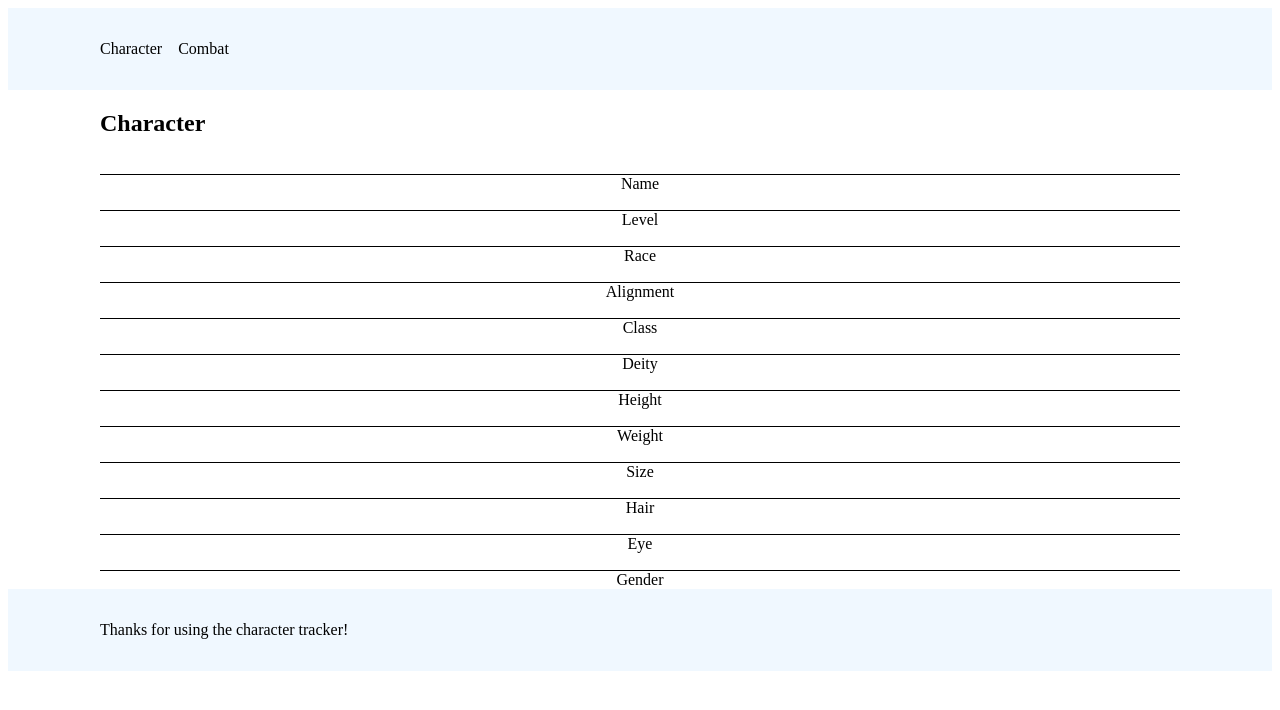
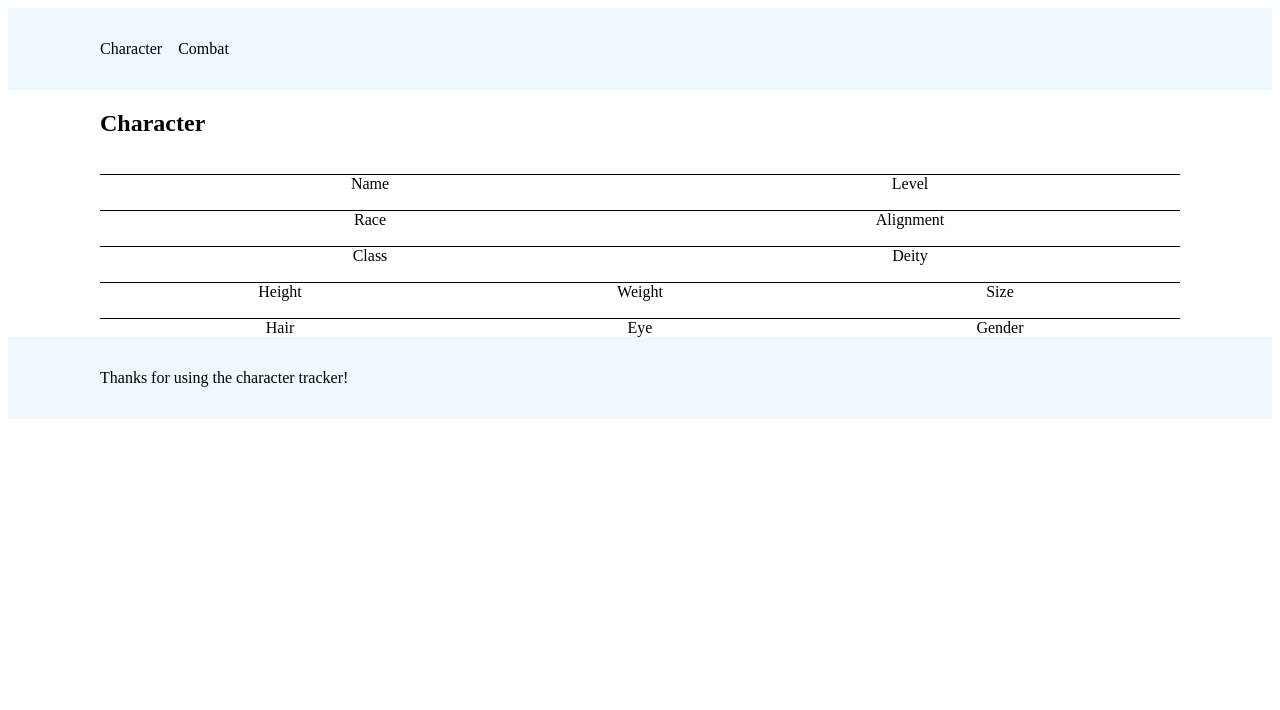
Before and after one commit to dwevins/character-tracker, a Next.js app: page /character in a window 1280 px wide. Shown: the top 710 px of the page. Built offline with nearby package versions, Linux system fonts and the light colour scheme.

Commit message:
style FieldGroup

```diff
--- a/components/FieldGroup/index.jsx
+++ b/components/FieldGroup/index.jsx
@@ -1,9 +1,17 @@
+import styled from 'styled-components'
 import { Field } from '../'
 
+const Wrapper = styled.div`
+  align-items: center;
+  display: flex;
+  flex-wrap: nowrap;
+  justify-content: flex-start;
+`
+
 export const FieldGroup = ({ altLayout, fields }) => (
-  <div className="field-group field-group--alt form__child">
+  <Wrapper>
     {fields.map((field, key) => (
       <Field key={key} {...field} />
     ))}
-  </div>
+  </Wrapper>
 )
```
